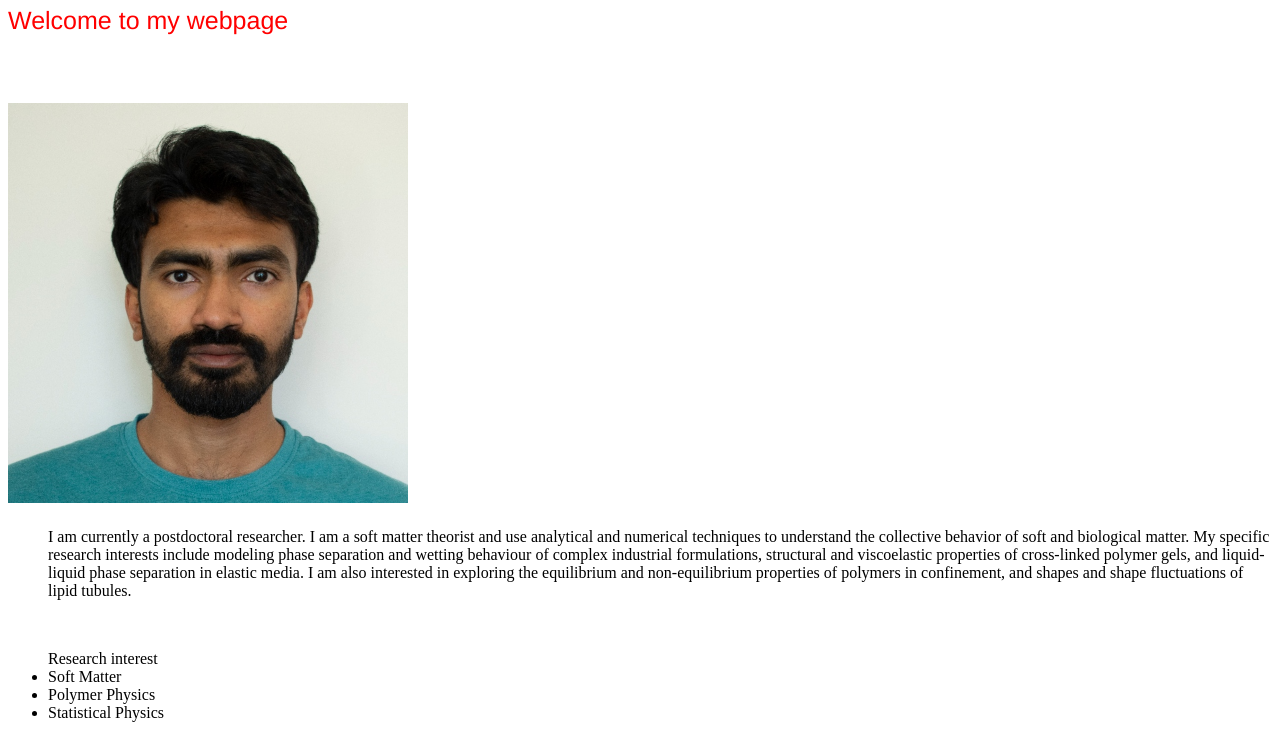
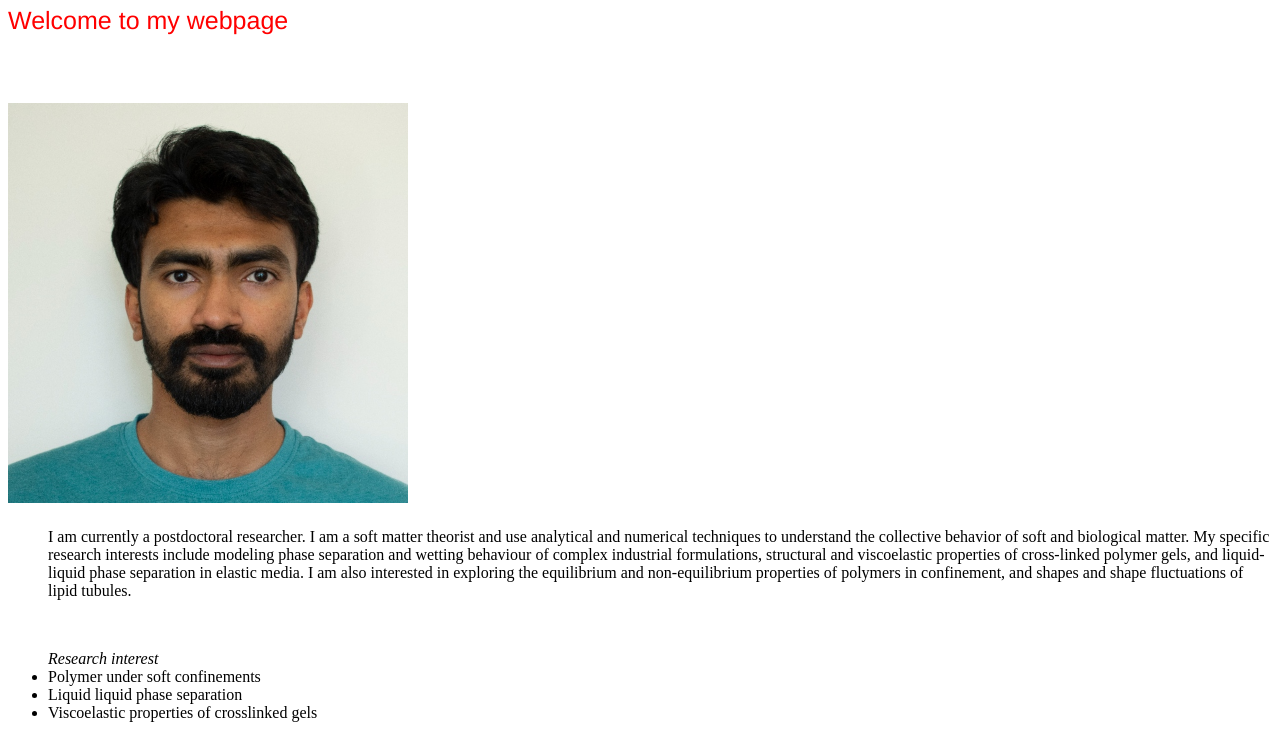
Before and after one commit to shuvo-dip/mywebsite, a plain HTML site: page index.html in a window 1280 px wide. Shown: the part 68-806 px from the top of the page. Drawn offline with Linux system fonts and the light colour scheme.

Commit message:
Update index.html

```diff
--- a/index.html
+++ b/index.html
@@ -31,10 +31,10 @@ font-family: Helvetica;
 <br>
 <!-- Unorder list-->
 		<ul>
-			Research interest
-			<li> Soft Matter </li>
-			<li> Polymer Physics </li>
-			<li> Statistical Physics </li>
+			<em> Research interest </em>
+			<li> Polymer under soft confinements </li>
+			<li> Liquid liquid phase separation </li>
+			<li> Viscoelastic properties of crosslinked gels </li>
 		</ul>
 
 
```
